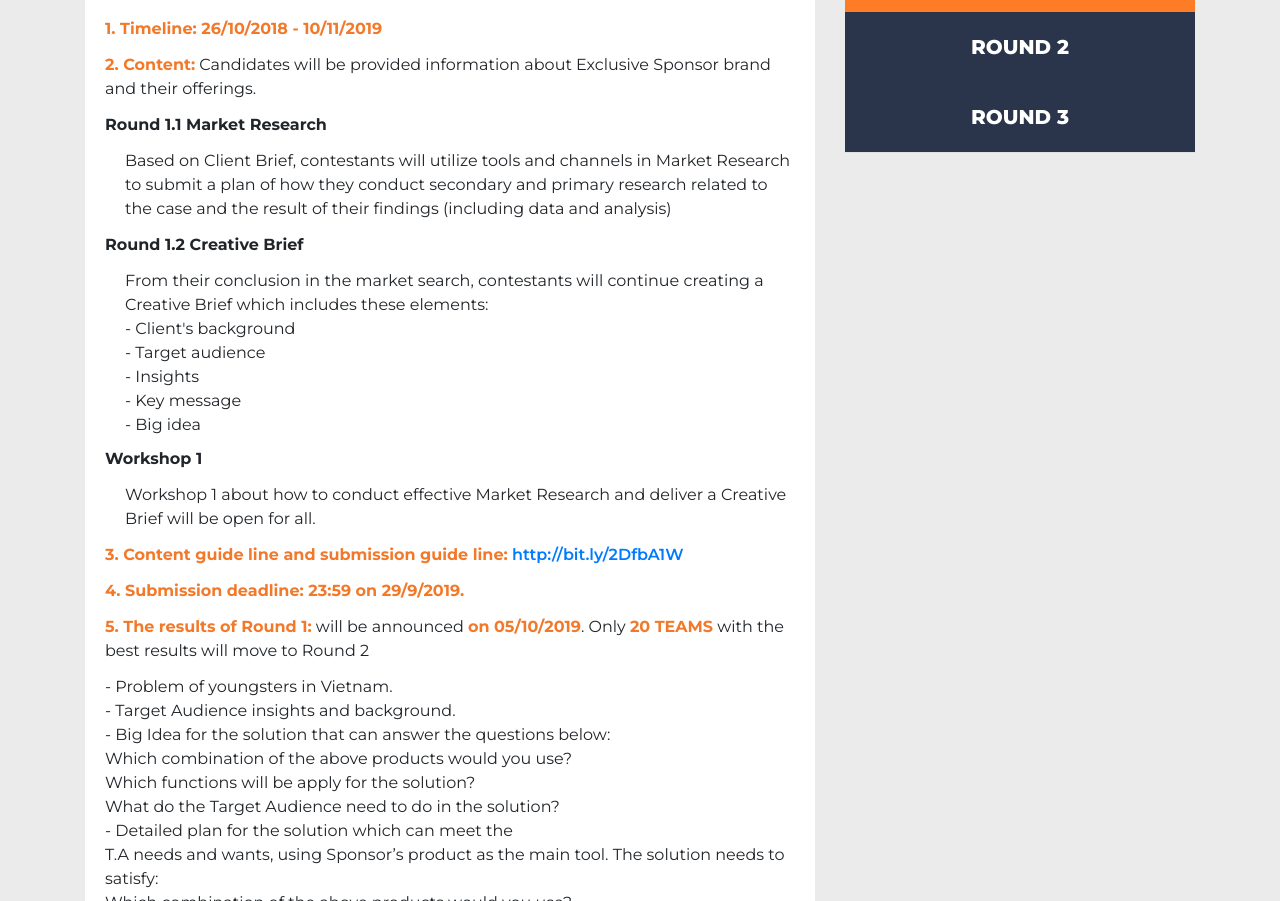
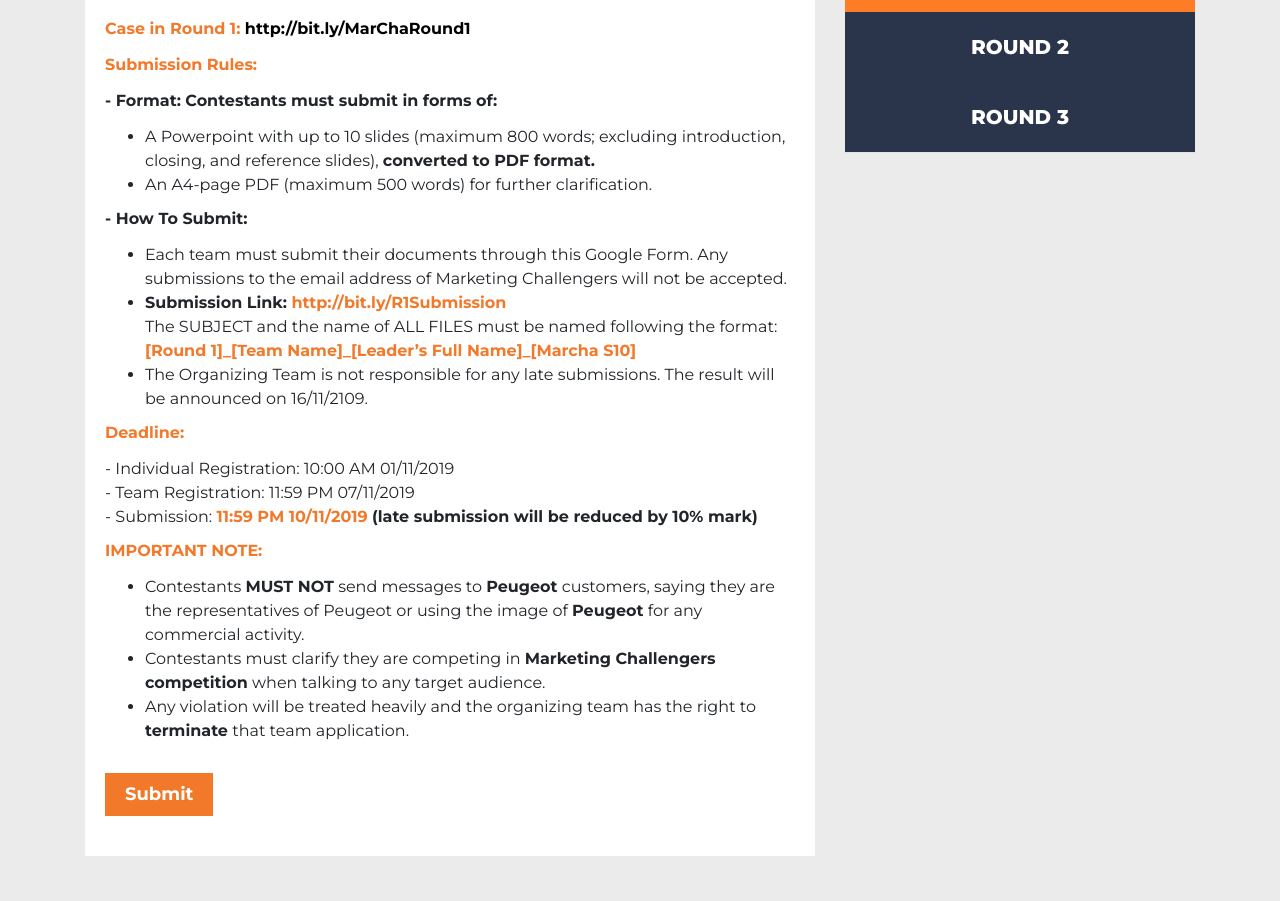
Before and after one commit to LeTranAnhVu/mkt_challenger_template, a website: page src/rounds.html in a window 1280 px wide. Shown: the part 287-1188 px from the top of the page. Drawn offline with Linux system fonts and the light colour scheme.

Commit message:
Fix content round 1

```diff
--- a/src/assets/scss/pages/_rounds.scss
+++ b/src/assets/scss/pages/_rounds.scss
@@ -83,6 +83,10 @@
       //Padding left space
       .text-space {
         padding-left: 20px;
+        li {
+          margin-left: 20px;
+          list-style: unset;
+        }
       }
       //Color orange
       .orange {
@@ -97,7 +101,8 @@
       p {
         margin-bottom: 12px;
         a {
-          font-weight: 600;
+          font-weight: bold;
+          color: #000000;
           &:hover {
             color: #2a354c;
           }
--- a/src/rounds.html
+++ b/src/rounds.html
@@ -90,43 +90,38 @@
         <div class="tab-content" id="myTabContent">
           <!--round 01-->
           <div class="tab-pane fade show active" id="round-01" role="tabpanel">
-            <h3>Social Issue</h3>
+            <h3>DEBRIEF</h3>
             <div class="content">
-              <p><b class="orange">1. Timeline: 26/10/2018 - 10/11/2019</b></p>
-              <p><b class="orange">2. Content:</b> Candidates will be provided information about Exclusive Sponsor brand and their offerings.</p>
-              <p><b>Round 1.1 Market Research</b></p>
-              <p class="text-space">Based on Client Brief, contestants will utilize tools and channels in Market Research to submit a plan of how they conduct secondary and primary research related to the case and the result of their findings (including data and analysis)</p>
-              <p><b>Round 1.2 Creative Brief</b></p>
+              <p><b class="orange">Case in Round 1: <a href="http://bit.ly/MarChaRound1" target="_blank">http://bit.ly/MarChaRound1</a></b></p>
+              <p><b class="orange">Submission Rules:</b></p>
+              <p><b>- Format: Contestants must submit in forms of:</b></p>
               <ul class="text-space">
-                <li>From their conclusion in the market search, contestants will continue creating a Creative Brief which includes these elements:</li>
-                <li>- Client's background</li>
-                <li>- Target audience</li>
-                <li>- Insights</li>
-                <li>- Key message</li>
-                <li>- Big idea</li>
+                <li>A Powerpoint with up to 10 slides (maximum 800 words; excluding introduction, closing, and reference slides), <b>converted to PDF format.</b></li>
+                <li>An A4-page PDF (maximum 500 words) for further clarification.</li>
               </ul>
-              <p><b>Workshop 1</b></p>
-              <p class="text-space">Workshop 1 about how to conduct effective Market Research and deliver a Creative Brief will be open for all.</p>
-              <p><b class="orange">3. Content guide line and submission guide line:</b> <a href=" http://bit.ly/2DfbA1W"> http://bit.ly/2DfbA1W</a></p>
-              <p><b class="orange">4. Submission deadline: 23:59 on 29/9/2019.</b></p>
-              <p><b class="orange">5. The results of Round 1:</b> will be announced <b class="orange">on 05/10/2019</b>. Only <b class="orange">20 TEAMS</b> with the best results will move to Round 2</p>
+              <p><b>- How To Submit:</b></p>
+              <ul class="text-space">
+                <li>Each team must submit their documents through this Google Form. Any submissions to the email address of Marketing Challengers will not be accepted.</li>
+                <li>
+                  <b>Submission Link:</b><a href="http://bit.ly/R1Submission" target="_blank"><b class="orange"> http://bit.ly/R1Submission</b></a>
+                  <br>
+                  The SUBJECT and the name of ALL FILES must be named following the format: <br>
+                  <b class="orange">[Round 1]_[Team Name]_[Leader’s Full Name]_[Marcha S10]</b>
+                </li>
+                <li>The Organizing Team is not responsible for any late submissions. The result will be announced on 16/11/2109.</li>
+              </ul>
+              <p><b class="orange">Deadline:</b></p>
               <ul>
-                <li>- Problem of youngsters in Vietnam.</li>
-                <li>- Target Audience insights and background.</li>
-                <li>- Big Idea for the solution that can answer the questions below:</li>
-                <li>Which combination of the above products would you use?</li>
-                <li>Which functions will be apply for the solution?</li>
-                <li>What do the Target Audience need to do in the solution?</li>
-                <li>- Detailed plan for the solution which can meet the</li>
-                <li>T.A needs and wants, using Sponsor’s product as the main tool. The solution needs to satisfy:</li>
-                <li>Which combination of the above products would you use?</li>
-                <li>Which functions will be apply for the solution?</li>
-                <li>What do the Target Audience need to do in the solution?</li>
-                <li>Which key message will be sent to the T.A?</li>
+                <li>- Individual Registration: 10:00 AM 01/11/2019</li>
+                <li>- Team Registration: 11:59 PM 07/11/2019</li>
+                <li>- Submission: <b class="orange">11:59 PM 10/11/2019</b> <b>(late submission will be reduced by 10% mark)</b></li>
               </ul>
-              <p>- Value distinction that the solution brings to the T.A (USP). The value needs to be: Helpful, Entertaining, Authentic, Relevant, Timely.</p>
-              <p>Young people in the age of 18-25 in Vietnam, who are University students, fresh graduates or young workers. They are millennial and gen Z generations, who are early exposed to technology and social media, that makes them eager to learn new things around them. These youngsters are dreamers with purpose and hold an ability to change their world.</p>
-              <p>Propose a SOLUTION in a form of a BIG IDEA and DEPLOYMENT PLAN to trigger social conversation, inspire youngsters to acknowledge the problem and take action, while using Exclusive Sponsor’s products as the main tools in their marketing campaign. This will ultimately enhance brand consideration.</p>
+              <p><b class="orange">IMPORTANT NOTE:</b></p>
+              <ul class="text-space">
+                <li>Contestants <b>MUST NOT</b> send messages to <b>Peugeot</b> customers, saying they are the representatives of Peugeot or using the image of <b>Peugeot</b> for any commercial activity.</li>
+                <li>Contestants must clarify they are competing in <b>Marketing Challengers competition</b> when talking to any target audience.</li>
+                <li>Any violation will be treated heavily and the organizing team has the right to <b>terminate</b> that team application.</li>
+              </ul>
             </div>
             <a href="#" class="submit-round">Submit</a>
           </div>
```
Also changed, not shown: src/assets/css/main.css.
